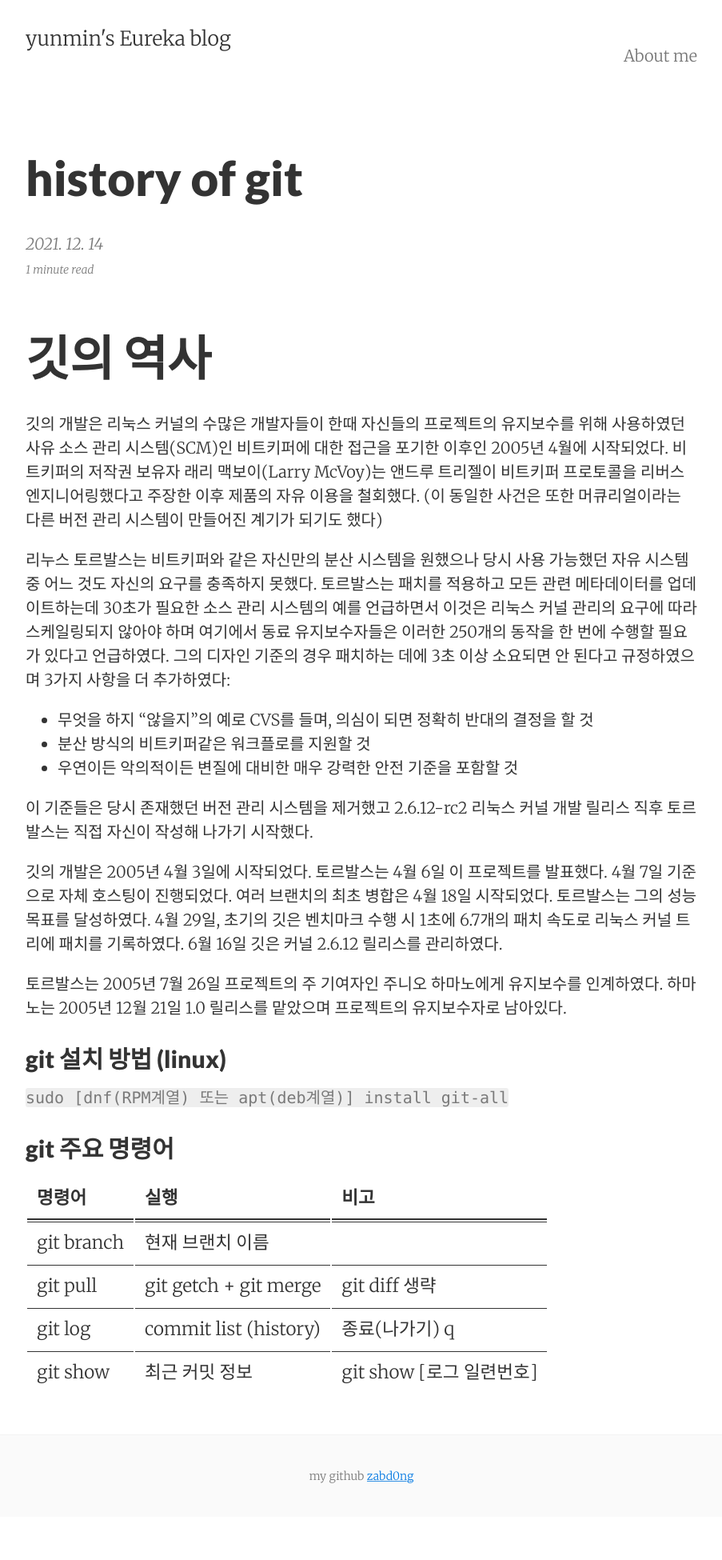
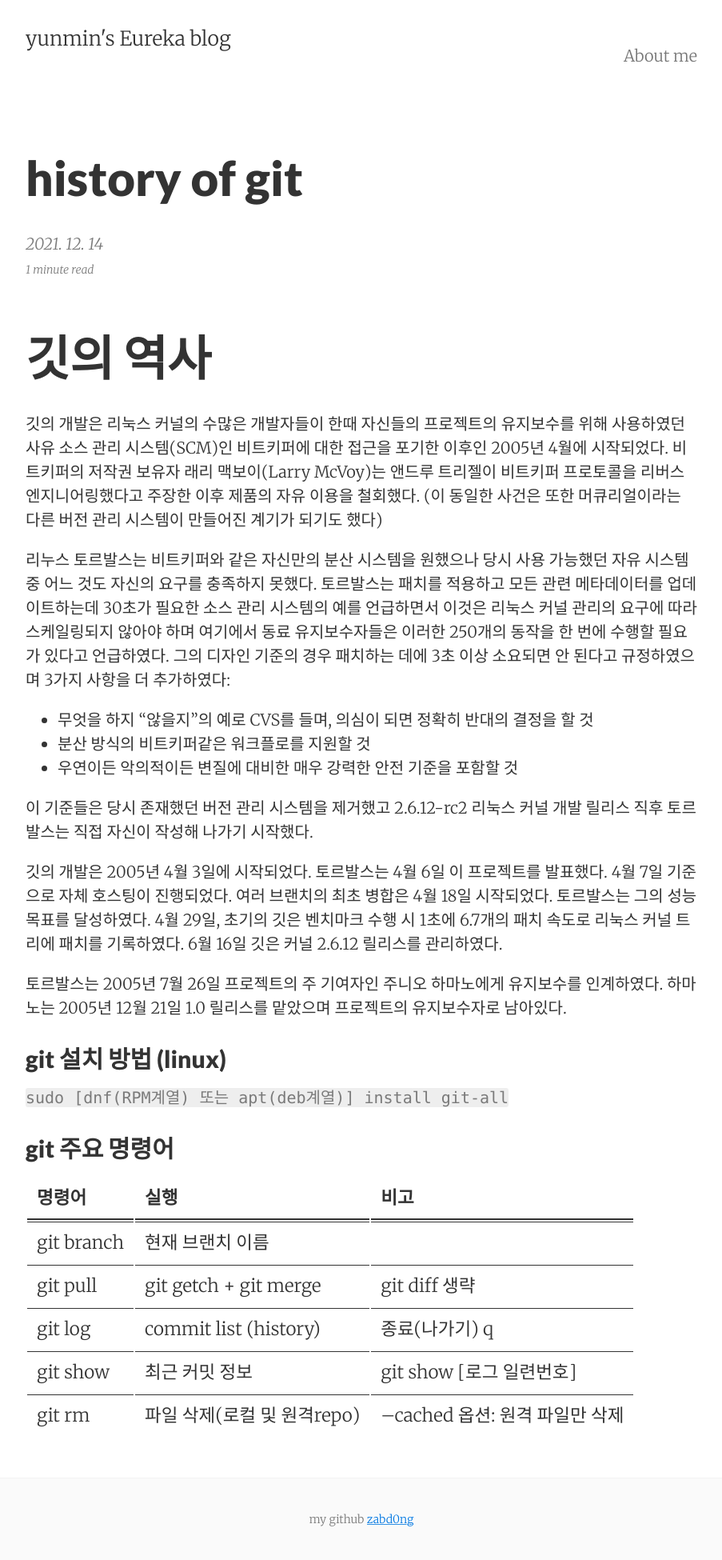
Before and after one commit to zabd0ng/zabd0ng.github.io, a Jekyll site: the page built from _posts/2021-12-15-history of git.md, in a window 1280 px wide. Shown: the whole page at 80% size, without its empty margins (188-1091 px from the left). Built offline with Jekyll 4.4.1, drawn with Linux system fonts in a browser that asks for light colours; before the commit the page ends 1896 px from its top, so only the background shows below that.

Commit message:
made favicon

```diff
--- a/_includes/head.html
+++ b/_includes/head.html
@@ -68,21 +68,24 @@
 
 
     <!-- Icons -->
-    <!-- <link rel="apple-touch-icon" sizes="57x57" href="{{ "/apple-touch-icon-57x57.png" | relative_url }}">
-    <link rel="apple-touch-icon" sizes="114x114" href="{{ "/apple-touch-icon-114x114.png" | relative_url }}">
-    <link rel="apple-touch-icon" sizes="72x72" href="{{ "/apple-touch-icon-72x72.png" | relative_url }}">
-    <link rel="apple-touch-icon" sizes="144x144" href="{{ "/apple-touch-icon-144x144.png" | relative_url }}">
-    <link rel="apple-touch-icon" sizes="60x60" href="{{ "/apple-touch-icon-60x60.png" | relative_url }}">
-    <link rel="apple-touch-icon" sizes="120x120" href="{{ "/apple-touch-icon-120x120.png" | relative_url }}">
-    <link rel="apple-touch-icon" sizes="76x76" href="{{ "/apple-touch-icon-76x76.png" | relative_url }}">
-    <link rel="apple-touch-icon" sizes="152x152" href="{{ "/apple-touch-icon-152x152.png" | relative_url }}">
-    <link rel="apple-touch-icon" sizes="180x180" href="{{ "/apple-touch-icon-180x180.png" | relative_url }}">
-    <link rel="icon" type="image/png" href="{{ "/favicon-192x192.png" | relative_url }}" sizes="192x192">
-    <link rel="icon" type="image/png" href="{{ "/favicon-160x160.png" | relative_url }}" sizes="160x160">
-    <link rel="icon" type="image/png" href="{{ "/favicon-96x96.png" | relative_url }}" sizes="96x96">
-    <link rel="icon" type="image/png" href="{{ "/favicon-16x16.png" | relative_url }}" sizes="16x16">
-    <link rel="icon" type="image/png" href="{{ "/favicon-32x32.png" | relative_url }}" sizes="32x32">
-    <link rel="shortcut icon" href="{{ "/favicon.ico" | relative_url }}"> -->
+    <link rel="apple-touch-icon" sizes="57x57" href="/apple-icon-57x57.png">
+    <link rel="apple-touch-icon" sizes="60x60" href="/apple-icon-60x60.png">
+    <link rel="apple-touch-icon" sizes="72x72" href="/apple-icon-72x72.png">
+    <link rel="apple-touch-icon" sizes="76x76" href="/apple-icon-76x76.png">
+    <link rel="apple-touch-icon" sizes="114x114" href="/apple-icon-114x114.png">
+    <link rel="apple-touch-icon" sizes="120x120" href="/apple-icon-120x120.png">
+    <link rel="apple-touch-icon" sizes="144x144" href="/apple-icon-144x144.png">
+    <link rel="apple-touch-icon" sizes="152x152" href="/apple-icon-152x152.png">
+    <link rel="apple-touch-icon" sizes="180x180" href="/apple-icon-180x180.png">
+    <link rel="icon" type="image/png" sizes="192x192"  href="/android-icon-192x192.png">
+    <link rel="icon" type="image/png" sizes="32x32" href="/favicon-32x32.png">
+    <link rel="icon" type="image/png" sizes="96x96" href="/favicon-96x96.png">
+    <link rel="icon" type="image/png" sizes="16x16" href="/favicon-16x16.png">
+    <link rel="manifest" href="/manifest.json">
+    <meta name="msapplication-TileColor" content="#ffffff">
+    <meta name="msapplication-TileImage" content="/ms-icon-144x144.png">
+    <meta name="theme-color" content="#ffffff">
+
 
     {% if site.google_analytics %}
     <script type="text/javascript">
--- a/_posts/2021-12-15-history of git.md
+++ b/_posts/2021-12-15-history of git.md
@@ -35,3 +35,4 @@ categories: jekyll update
 | git pull | git getch + git merge | git diff 생략 |
 | git log | commit list (history) | 종료(나가기) q |
 | git show | 최근 커밋 정보 | git show [로그 일련번호] |
+| git rm | 파일 삭제(로컬 및 원격repo) | --cached 옵션: 원격 파일만 삭제 |
--- /dev/null
+++ b/browserconfig.xml
@@ -0,0 +1,2 @@
+<?xml version="1.0" encoding="utf-8"?>
+<browserconfig><msapplication><tile><square70x70logo src="/ms-icon-70x70.png"/><square150x150logo src="/ms-icon-150x150.png"/><square310x310logo src="/ms-icon-310x310.png"/><TileColor>#ffffff</TileColor></tile></msapplication></browserconfig>
```
Also changed, not shown: apple-icon-114x114.png (added), apple-icon-120x120.png (added), apple-icon-144x144.png (added), apple-icon-152x152.png (added), apple-icon-180x180.png (added), apple-icon-57x57.png (added), apple-icon-60x60.png (added), apple-icon-72x72.png (added), apple-icon-76x76.png (added), apple-icon-precomposed.png (added), apple-icon.png (added), favicon-16x16.png (added), favicon-32x32.png (added), favicon-96x96.png (added), 2 more files.
